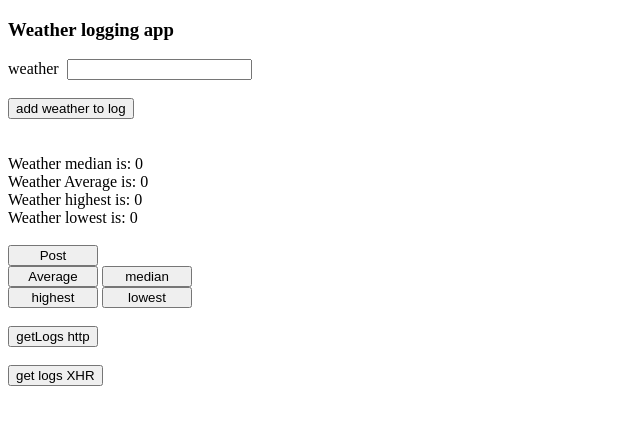
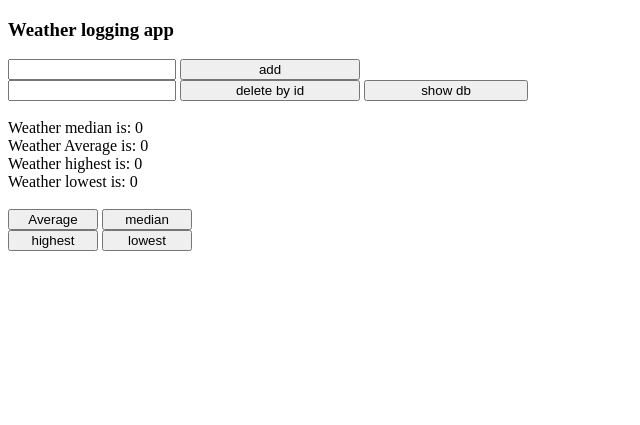
Before and after one commit to quickseries/spa-test, a Spring Boot app: page / in a window 1280 px wide. Shown: the top 425 px of the page, without its empty margins (0-640 px from the left). Run offline with Spring Boot 4, Linux system fonts and the light colour scheme; some libraries are stand-ins or nearby versions.

Commit message:
delete from mongodb

```diff
--- a/src/main/resources/static/app.js
+++ b/src/main/resources/static/app.js
@@ -3,7 +3,7 @@ angular.module('app', [])
 angular.module('app')
    .controller('WeatherCtrl', function (LogService, $scope, $http) {
   	    $scope.logs = [];
-
+  	    $scope.show=false;
 		$scope.median = 0.0;
 		$scope.avg = 0.0;
 		$scope.high = 0.0;
@@ -92,8 +92,35 @@ angular.module('app')
 
 	      };
 
+		  $scope.showdb = function () {
+			  $scope.show=!$scope.show;
+			  console.log("--------------------showdb--------")
+			  return $http.get('http://localhost:3333/showdb')
+			    .then(function (resp) {
+			       console.log(JSON.stringify(resp.data,null,2));
+			       $scope.db = resp.data;
+			    })
 
+		  };
 
+		  $scope.deletelog = function () {
+			  console.log("--------------------delete--------"+$scope.deleteid)
+
+			  var delData = {};
+	    	  delData.id= $scope.deleteid;
+
+		return	 $http({
+	          method: 'POST',
+	          url: 'http://localhost:3333/dele',
+	          data: JSON.stringify(delData)
+
+	        }).then(function success(resp) {
+                      console.log(JSON.stringify(resp,null,2));
+	        }, function error(err) {
+
+	        });
+
+		  };
 
 
 
--- a/src/main/resources/static/index.html
+++ b/src/main/resources/static/index.html
@@ -9,11 +9,11 @@
 
   <h3>Weather logging app</h3>
 
-  <label for="weather">weather&nbsp;&nbsp;</label><input ng-model='we1'  name="weather" > <br/><br/>
-  <input type='button' value='add weather to log' ng-click='insert()'><br/>
-
-
-<br/><br/>
+  <input ng-model='we1'  name="weather" style="width:160px">
+  <input type='button' value='add' ng-click='insert()' style="width:180px"><br/>
+  <input ng-model='deleteid'  name="weather" style="width:160px">
+  <input type='button' value='delete by id' ng-click='deletelog()' style="width:180px">
+  <input type='button' value='show db' ng-click='showdb()' style="width:164px"><br/><br/>
 
   <span>Weather median is:  {{median}}</span><br/>
   <span>Weather Average is: {{avg}}</span><br/>
@@ -21,18 +21,20 @@
   <span>Weather lowest is:  {{low}}</span><br/><br/>
 
 
-  <input type='button' value='Post' ng-click='insert()' style="width:90px"> <br/>
   <input type='button' value='Average' ng-click='calAvg()' style="width:90px">
   <input type='button' value='median' ng-click='calMedian()' style="width:90px"><br/>
   <input type='button' value='highest' ng-click='calHigh()' style="width:90px">
   <input type='button' value='lowest' ng-click='calLow()' style="width:90px"><br/><br/>
-  <input type='button' value='getLogs http' ng-click='getLogs()' style="width:90px"><br/>
+  <input type='button' value='getLogs http' ng-click='getLogs()' style="width:90px" ng-show="false"><br/>
 
+  <pre ng-show="show">{{db | json}}</pre>
  </div>
+
+
  <br/>
    <div id ="result"></div>
    <div>
-      <button type="button" onclick="getNum()">get logs XHR</button><br>
+      <button type="button" onclick="getNum()" ng-show="false">get logs XHR</button><br>
    <div>
 
   <script src="https://ajax.googleapis.com/ajax/libs/angularjs/1.3.0-rc.4/angular.js"></script>
```
Also changed, not shown: node/exp_server.js (+31 -2 lines).
